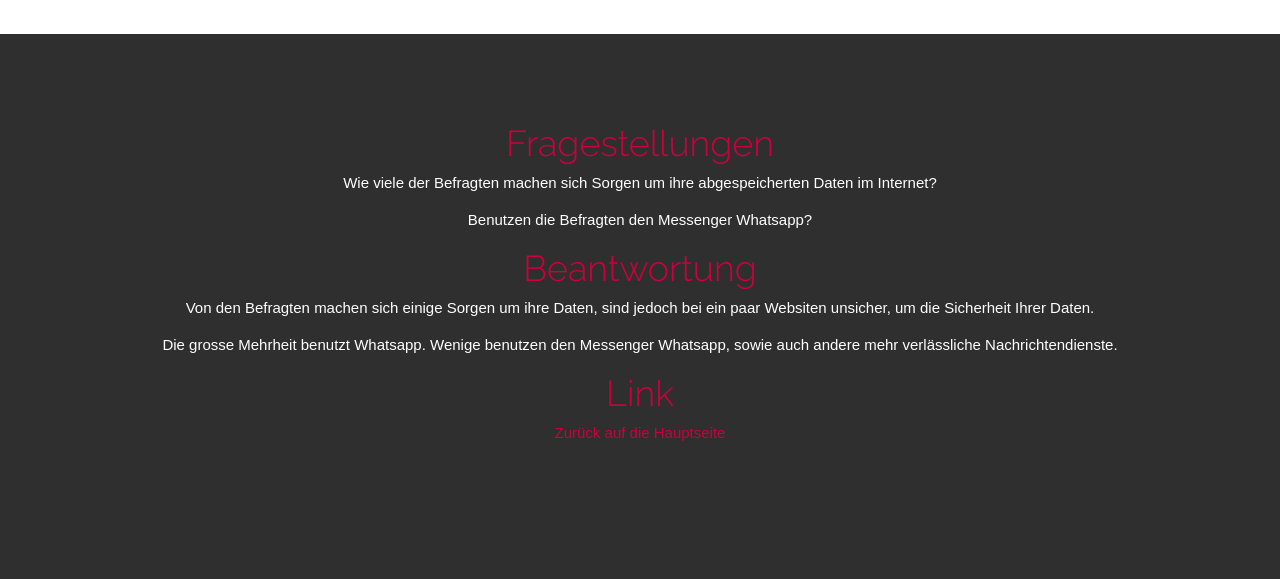
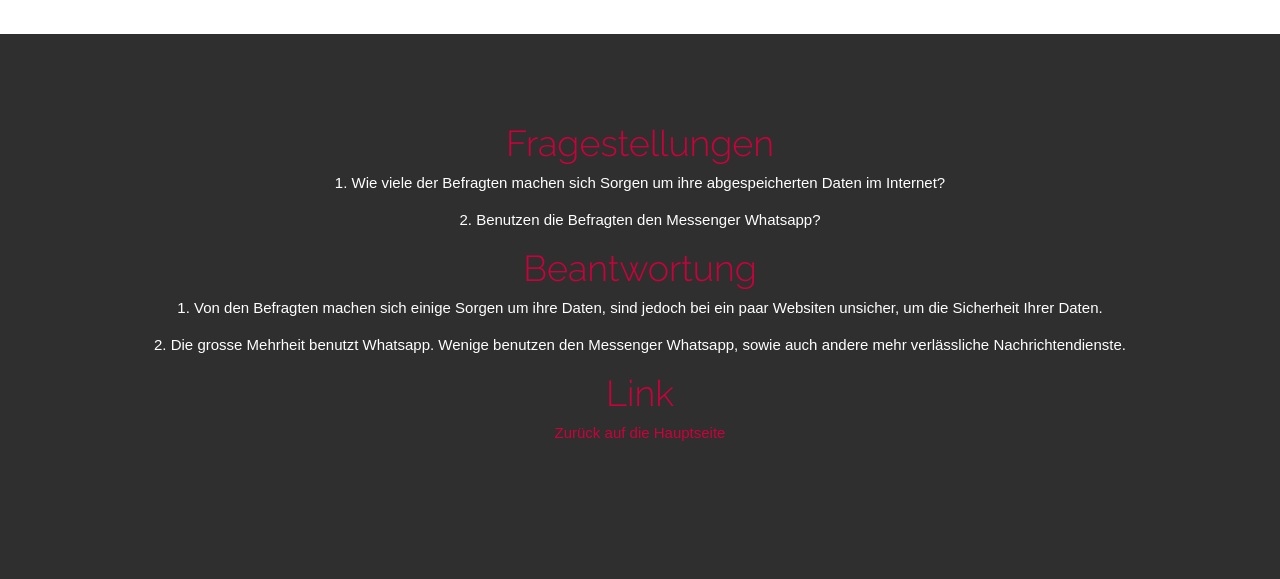
Before and after one commit to benrunner17/bubble-app, a plain HTML site: page index.html in a window 1280 px wide. Shown: the part 880-1459 px from the top of the page. Drawn offline with Linux system fonts and the light colour scheme.

Commit message:
Add files via upload

```diff
--- a/assets/js_bm/bubble_chart.js
+++ b/assets/js_bm/bubble_chart.js
@@ -789,7 +789,7 @@ function moveToAgecat(alpha) {
 
                   '</span><br/>' +
                   '<span class="name">"Benutzen Sie Whatsapp?": </span><span class="value">' +
-                  d.whatsapptext +
+                  d.whatsapp +
 
 
 
--- a/index.html
+++ b/index.html
@@ -74,21 +74,21 @@
 
                 <h1> Fragestellungen</h1>
 
-                Wie viele der Befragten machen sich Sorgen um ihre abgespeicherten Daten im Internet?
+                1. Wie viele der Befragten machen sich Sorgen um ihre abgespeicherten Daten im Internet?
 
                 <br>
                 <br>
 
 
-                Benutzen die Befragten den Messenger Whatsapp?
+                2. Benutzen die Befragten den Messenger Whatsapp?
                 <h1> Beantwortung</h1>
 
-                Von den Befragten machen sich einige Sorgen um ihre Daten, sind jedoch bei ein paar Websiten unsicher, um die Sicherheit Ihrer Daten.
+                1. Von den Befragten machen sich einige Sorgen um ihre Daten, sind jedoch bei ein paar Websiten unsicher, um die Sicherheit Ihrer Daten.
 
                 <br>
                 <br>
 
-                Die grosse Mehrheit benutzt Whatsapp. Wenige benutzen den Messenger Whatsapp, sowie auch andere mehr verlässliche Nachrichtendienste.
+                2. Die grosse Mehrheit benutzt Whatsapp. Wenige benutzen den Messenger Whatsapp, sowie auch andere mehr verlässliche Nachrichtendienste.
 
                 <h1> Link</h1>
                 <a href="https://sites.google.com/view/wissenschaftswoche-cmb2023/start" target="_blank">Zurück auf die Hauptseite</a>
```
